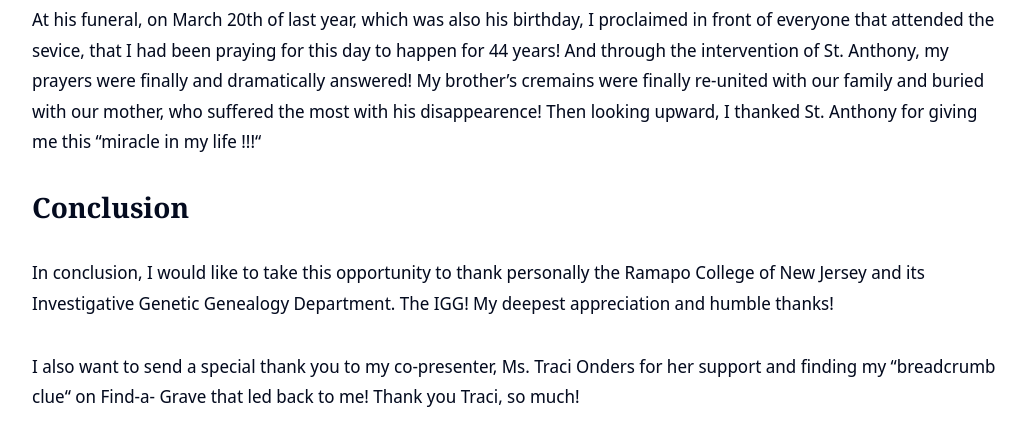
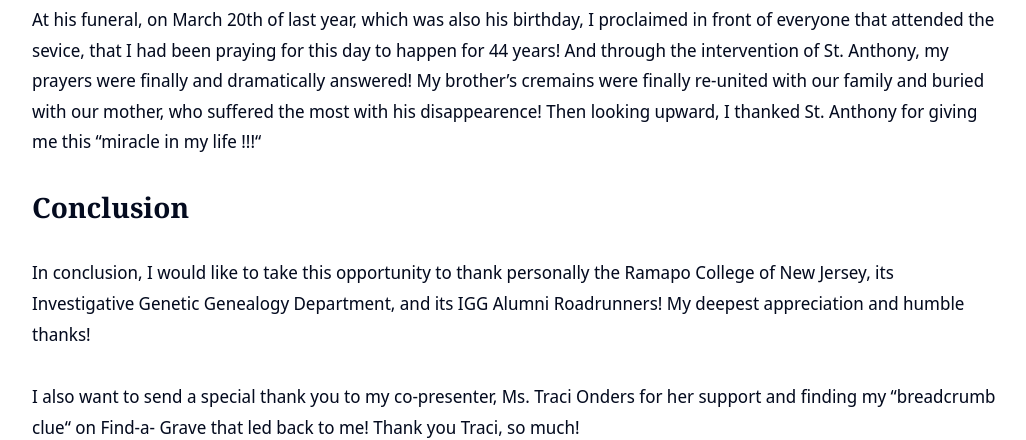
Before and after one commit to normangrasser/normangrasser.github.io, a Jekyll site: the page built from index.html, in a window 1280 px wide and 900 px high, scrolled down 9083 px, cut to the strip 0-440 px from the top of the window. Shown: the whole strip, without its empty margins (124-1150 px from the left). Built offline with Jekyll 4.4.1, drawn with Linux system fonts in a browser that asks for light colours; nearby versions of some CDN libraries.

Commit message:
fix conclusion add thanks to roadrunners

```diff
--- a/_includes/section-hero.html
+++ b/_includes/section-hero.html
@@ -91,7 +91,7 @@
 <p>It occured to me after looking at my brother’s decade old memorial stone again. And seeing the image of St. Anthony on it and remembering the invocation that I had asked him “to Pray for us“, but in doing so, I also “implored“ him to help us in finding my brother! Because of all that, I truely believe, that the choices in my life and others were also guided.  Yes, guided by a divine power, which also contributed in finding my brother!</p>
 <p>At his funeral, on March 20th of last year, which was also his birthday, I proclaimed in front of everyone that attended the sevice, that I had been praying for this day to happen for 44 years! And through the intervention of St. Anthony, my prayers were finally and dramatically answered! My brother’s cremains were finally re-united with our family and buried with our mother, who suffered the most with his disappearence!  Then looking upward, I thanked St. Anthony for giving me this “miracle in my life !!!“</p>
 <h2>Conclusion</h2>
-<p>In conclusion, I would like to take this opportunity to thank personally the Ramapo College of New Jersey and its Investigative Genetic Genealogy Department. The IGG! My deepest appreciation and humble thanks!</p>
+<p>In conclusion, I would like to take this opportunity to thank personally the Ramapo College of New Jersey, its Investigative Genetic Genealogy Department, and its IGG Alumni Roadrunners! My deepest appreciation and humble thanks!</p>
 <p>I also want to send a special thank you to my co-presenter, Ms. Traci Onders for her support and finding my “breadcrumb clue“ on Find-a- Grave that led back to me! Thank you Traci, so much!</p>
 
 <iframe src="https://www.youtube.com/embed/oyliZ8AoPq0" height="600" width="100%"></iframe>
```
